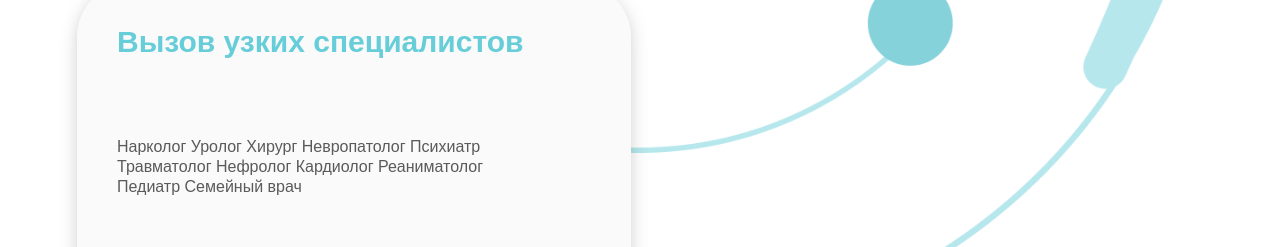
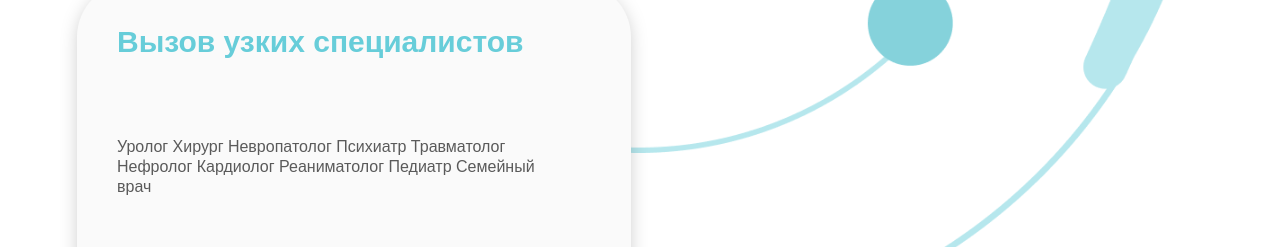
Before and after one commit to thedastan/medskill, a React (Create React App) app: page / in a window 1280 px wide. Shown: the part 1620-1867 px from the top of the page. Built offline with nearby package versions, Linux system fonts and the light colour scheme.

Commit message:
Update Card.js

```diff
--- a/src/conpanents/Card.js
+++ b/src/conpanents/Card.js
@@ -74,7 +74,7 @@ const Card = () => {
                         <div className="card__MinCard__cards" data-aos="fade-left">
                             <h4 className="card__MinCard__cards__title2">Вызов узких специалистов</h4>
                             <div className="card__MinCard__cards__p3">
-                                <p>Нарколог Уролог Хирург Невропатолог Психиатр Травматолог  Нефролог Кардиолог  Реаниматолог   Педиатр Семейный врач
+                                <p>Уролог Хирург Невропатолог Психиатр Травматолог  Нефролог Кардиолог  Реаниматолог   Педиатр Семейный врач
                                 </p>
 
                             </div>
```
